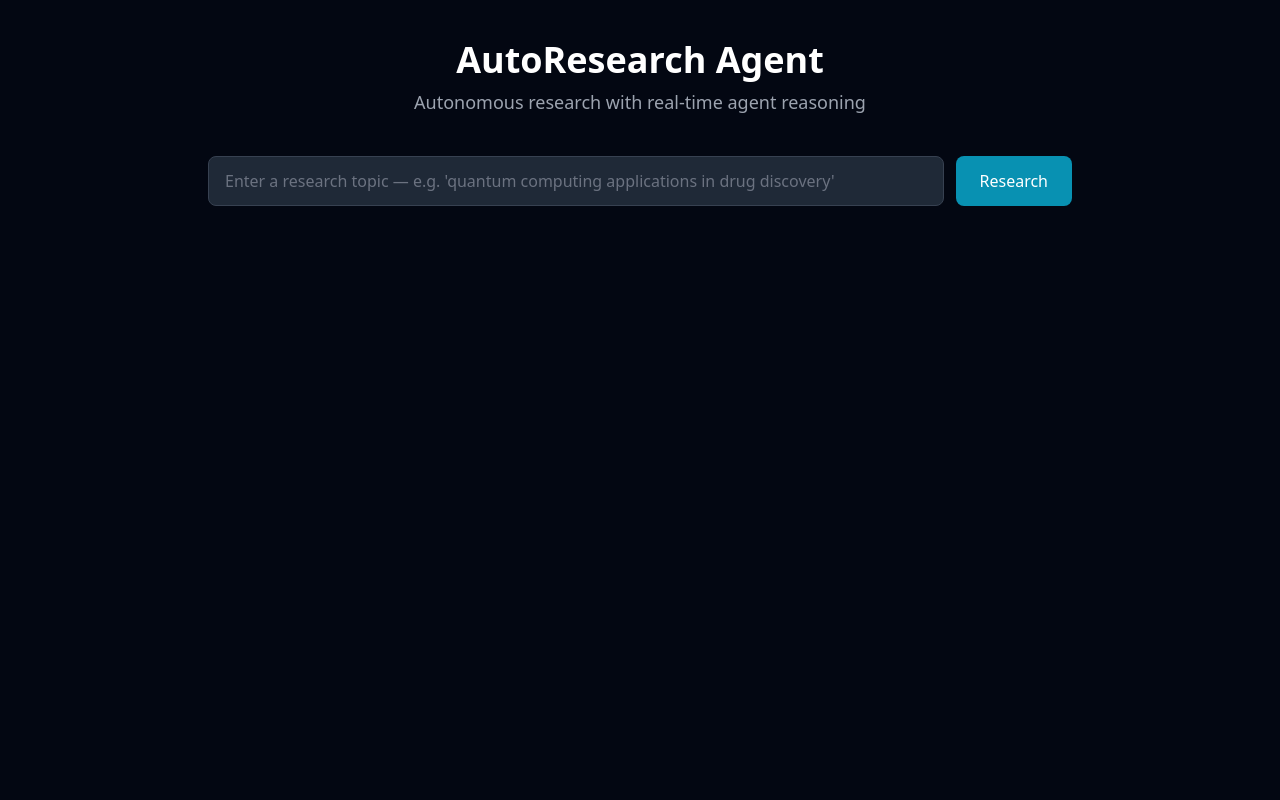
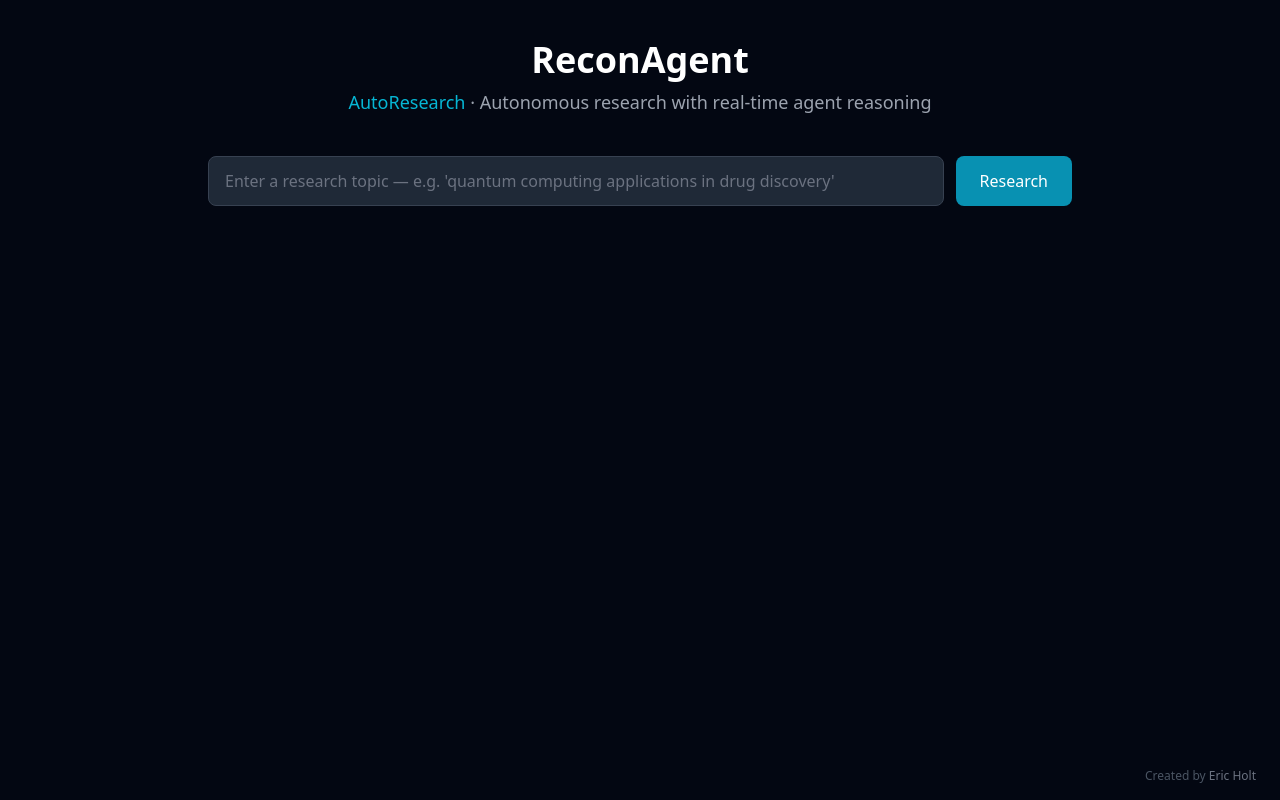
Before and after one commit to eholt723/reconagent, a React (Vite) app in the folder frontend/: page / in a window 1280 px wide. Built offline with nearby package versions, Linux system fonts and the light colour scheme.

Commit message:
rebrand header to ReconAgent, add Eric Holt footer

```diff
--- a/frontend/src/App.jsx
+++ b/frontend/src/App.jsx
@@ -74,14 +74,15 @@ export default function App() {
   }
 
   return (
-    <div className="min-h-screen bg-gray-950 text-gray-100">
-      <div className="max-w-4xl mx-auto px-4 py-10">
+    <div className="min-h-screen bg-gray-950 text-gray-100 flex flex-col">
+      <div className="max-w-4xl w-full mx-auto px-4 py-10 flex-1">
 
         {/* Header */}
         <div className="mb-10 text-center">
-          <h1 className="text-4xl font-bold text-white mb-2">AutoResearch Agent</h1>
+          <h1 className="text-4xl font-bold text-white mb-2">ReconAgent</h1>
           <p className="text-gray-400 text-lg">
-            Autonomous research with real-time agent reasoning
+            <span className="text-cyan-500 font-medium">AutoResearch</span>
+            {' · '}Autonomous research with real-time agent reasoning
           </p>
         </div>
 
@@ -104,6 +105,13 @@ export default function App() {
         {report && <ReportPanel report={report} />}
 
       </div>
+
+      {/* Footer */}
+      <div className="w-full px-6 py-4 flex justify-end">
+        <p className="text-xs text-gray-600">
+          Created by <span className="text-gray-500">Eric Holt</span>
+        </p>
+      </div>
     </div>
   )
 }
```
